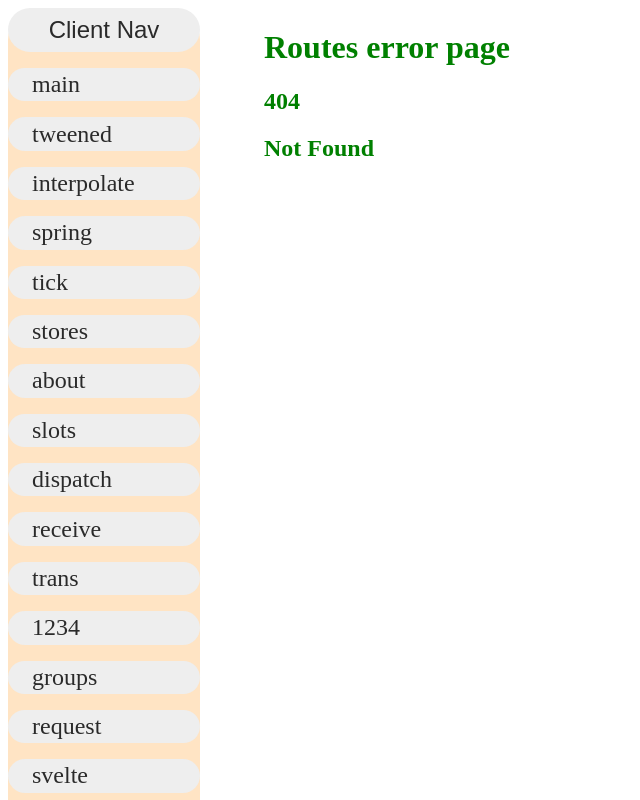
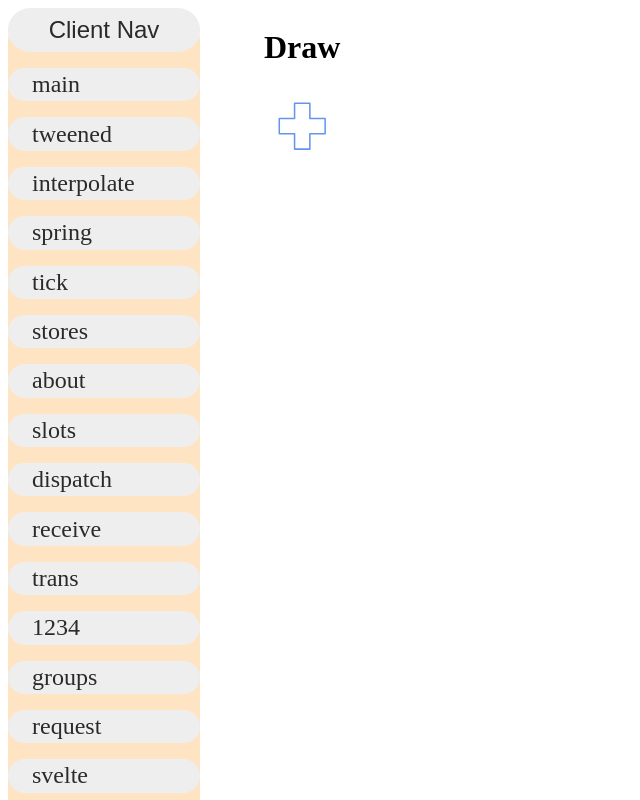
Before and after one commit to Waldemar-00/Svelte-Sveltekit, a SvelteKit app: page /transition/plus/draw in a window 1280 px wide. Before the commit this address had no page. Shown: the top 800 px of the page, without its empty margins (0-640 px from the left). Built offline with nearby package versions, Linux system fonts and the light colour scheme.

Commit message:
Svelte transition: scale, draw.

```diff
--- a/src/routes/transition/plus/+page.svelte
+++ b/src/routes/transition/plus/+page.svelte
@@ -15,8 +15,11 @@
 	<li><h2>Hello Hello Hello</h2></li>
 	<li><h2>Hello, Great SLIDE!</h2></li>
 </ul>
-
+<a href="/transition/plus/scale">Scale</a>
 <!--default amount in px, you can use 'rem' -->
+<hr />
+<a href="/transition/plus/draw">Draw</a>
+<hr />
 <a href="/transition">Back to transition</a>
 
 <style>
--- /dev/null
+++ b/src/routes/transition/plus/draw/+page.svelte
@@ -0,0 +1,16 @@
+<script>
+	import { draw } from 'svelte/transition';
+	import { quintOut } from 'svelte/easing';
+</script>
+
+<h1>Draw</h1>
+<svg viewBox="0 0 5 5" xmlns="http://www.w3.org/2000/svg">
+	<path
+		transition:draw={{ duration: 5000, delay: 500, easing: quintOut, speed: 2 }}
+		d="M2 1 h1 v1 h1 v1 h-1 v1 h-1 v-1 h-1 v-1 h1 z"
+		fill="none"
+		stroke="cornflowerblue"
+		stroke-width="0.1px"
+		stroke-linejoin="round"
+	/>
+</svg>
--- /dev/null
+++ b/src/routes/transition/plus/scale/+page.svelte
@@ -0,0 +1,17 @@
+<script>
+	import { scale } from 'svelte/transition';
+	import { cubicOut, quintOut, linear } from 'svelte/easing';
+	import { draw } from 'svelte/transition';
+</script>
+
+<div in:scale={{ delay: 200, duration: 1200, easing: linear, opacity: 1, start: 0 }}></div>
+
+<a href="/transition/plus">Plus</a>
+
+<style>
+	div {
+		width: 100vw;
+		height: 4rem;
+		background-color: red;
+	}
+</style>
```
